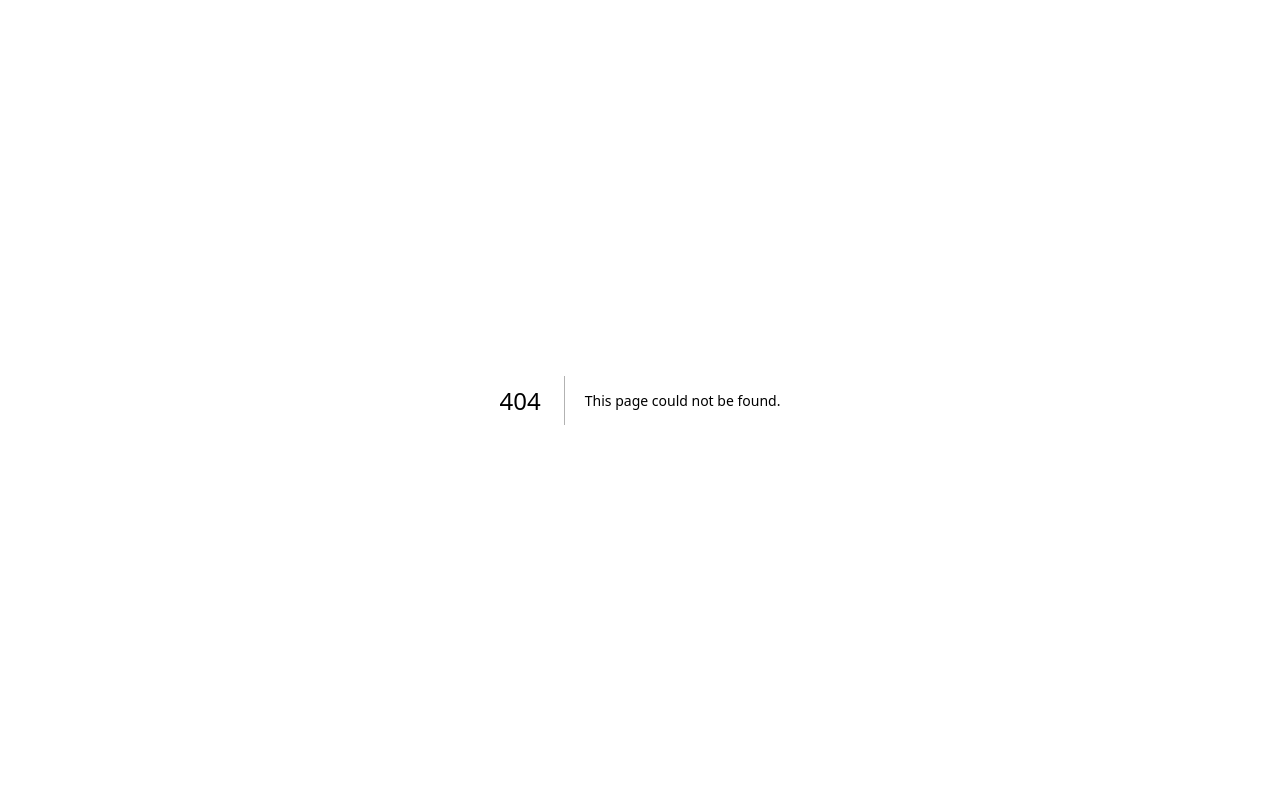
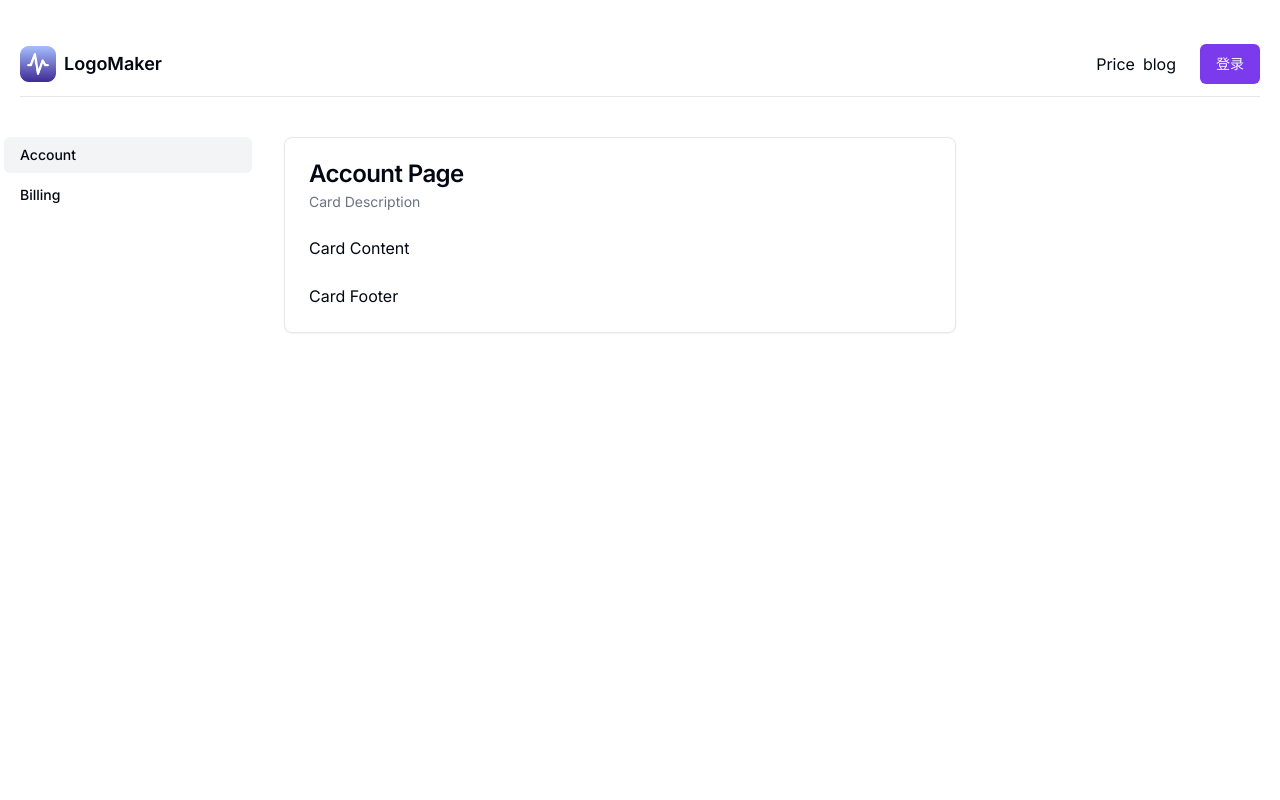
Before and after one commit to tonyljx/logo-maker, a Next.js app: page /settings/account in a window 1280 px wide. Before the commit this address had no page. Shown: the top 800 px of the page. Built offline with nearby package versions, Linux system fonts and the light colour scheme; no server answers.

Commit message:
feature: add settings page & shout out to shadcn

```diff
--- a/package.json
+++ b/package.json
@@ -15,6 +15,7 @@
     "@radix-ui/react-avatar": "^1.0.4",
     "@radix-ui/react-dialog": "^1.0.5",
     "@radix-ui/react-dropdown-menu": "^2.0.6",
+    "@radix-ui/react-separator": "^1.0.3",
     "@radix-ui/react-slot": "^1.0.2",
     "class-variance-authority": "^0.7.0",
     "clsx": "^2.1.0",
--- a/src/app/(default)/layout.tsx
+++ b/src/app/(default)/layout.tsx
@@ -13,7 +13,7 @@
       <AppContextProvider>
         {/* Include shared UI here e.g. a header or sidebar */}
 
-        {children}
+        <div className="py-3">{children}</div>
         <Footer />
 
         {/* <script src="https://app.lemonsqueezy.com/js/lemon.js" defer></script> */}
--- a/src/app/(default)/page.tsx
+++ b/src/app/(default)/page.tsx
@@ -5,7 +5,7 @@
 
 export default function Home() {
   return (
-    <main className="container flex flex-col gap-6 py-5">
+    <main className="container flex flex-col gap-6 ">
       {/* flex min-h-screen flex-col items-center justify-between p-24 */}
       <Header />
       <h2 className="mt-16 text-center text-2xl font-semibold md:text-3xl">
--- /dev/null
+++ b/src/app/(default)/settings/account/page.tsx
@@ -0,0 +1,30 @@
+import React from "react";
+import {
+  Card,
+  CardContent,
+  CardDescription,
+  CardFooter,
+  CardHeader,
+  CardTitle,
+} from "@/components/ui/card";
+
+type Props = {};
+
+export default function AccountPage({}: Props) {
+  return (
+    <div>
+      <Card>
+        <CardHeader>
+          <CardTitle>Account Page</CardTitle>
+          <CardDescription>Card Description</CardDescription>
+        </CardHeader>
+        <CardContent>
+          <p>Card Content</p>
+        </CardContent>
+        <CardFooter>
+          <p>Card Footer</p>
+        </CardFooter>
+      </Card>
+    </div>
+  );
+}
--- /dev/null
+++ b/src/app/(default)/settings/billing/page.tsx
@@ -0,0 +1,30 @@
+import React from "react";
+
+type Props = {};
+import {
+  Card,
+  CardContent,
+  CardDescription,
+  CardFooter,
+  CardHeader,
+  CardTitle,
+} from "@/components/ui/card";
+
+export default function BillingPage({}: Props) {
+  return (
+    <div>
+      <Card>
+        <CardHeader>
+          <CardTitle>Billing Page</CardTitle>
+          <CardDescription>Card Description</CardDescription>
+        </CardHeader>
+        <CardContent>
+          <p>Card Content</p>
+        </CardContent>
+        <CardFooter>
+          <p>Card Footer</p>
+        </CardFooter>
+      </Card>
+    </div>
+  );
+}
--- /dev/null
+++ b/src/app/(default)/settings/layout.tsx
@@ -0,0 +1,40 @@
+import SidebarNav from "@/app/_components/sidebar-nav";
+import Header from "@/components/common/header";
+import { Separator } from "@/components/ui/separator";
+import { Metadata } from "next";
+import React from "react";
+
+export const metadata: Metadata = {
+  title: "Settings",
+  description: "Personal Settings",
+};
+
+type Props = {
+  children: React.ReactNode;
+};
+
+const sidebarNavItems = [
+  {
+    title: "Account",
+    href: "/settings/account",
+  },
+  {
+    title: "Billing",
+    href: "/settings/billing",
+  },
+];
+
+export default function SettingLayout({ children }: Props) {
+  return (
+    <div className="spcae-y-6 container h-screen p-5 pb-16">
+      <Header />
+
+      <div className="mt-10 flex flex-col space-y-8 lg:flex-row lg:space-x-12 lg:space-y-0">
+        <aside className="-mx-4 lg:w-1/5">
+          <SidebarNav items={sidebarNavItems} />
+        </aside>
+        <div className="flex-1 lg:max-w-2xl">{children}</div>
+      </div>
+    </div>
+  );
+}
--- /dev/null
+++ b/src/app/(default)/settings/page.tsx
@@ -0,0 +1,18 @@
+import { Separator } from "@/components/ui/separator";
+import React from "react";
+
+type Props = {};
+
+export default function Settings({}: Props) {
+  return (
+    <div>
+      <div className="space-y-0.5">
+        <h2 className="text-2xl font-bold tracking-tight">Settings</h2>
+        <p className="text-muted-foreground">
+          Manage your account settings and billing
+        </p>
+      </div>
+      {/* <Separator className="my-6" /> */}
+    </div>
+  );
+}
--- /dev/null
+++ b/src/app/_components/sidebar-nav.tsx
@@ -0,0 +1,82 @@
+"use client";
+import { cn } from "@/lib/utils";
+import Link from "next/link";
+import { usePathname } from "next/navigation";
+import React from "react";
+import { cva, type VariantProps } from "class-variance-authority";
+
+// https://github.com/shadcn-ui/ui/blob/main/apps/www/app/examples/forms/components/sidebar-nav.tsx
+interface SidebarNavProps extends React.HTMLAttributes<HTMLElement> {
+  items: {
+    href: string;
+    title: string;
+  }[];
+}
+
+const buttonVariants = cva(
+  "inline-flex items-center justify-center whitespace-nowrap rounded-md text-sm font-medium transition-colors focus-visible:outline-none focus-visible:ring-1 focus-visible:ring-ring disabled:pointer-events-none disabled:opacity-50",
+  {
+    variants: {
+      variant: {
+        default:
+          "bg-primary text-primary-foreground shadow hover:bg-primary/90",
+        destructive:
+          "bg-destructive text-destructive-foreground shadow-sm hover:bg-destructive/90",
+        outline:
+          "border border-input bg-background shadow-sm hover:bg-accent hover:text-accent-foreground",
+        secondary:
+          "bg-secondary text-secondary-foreground shadow-sm hover:bg-secondary/80",
+        ghost: "hover:bg-accent hover:text-accent-foreground",
+        link: "text-primary underline-offset-4 hover:underline",
+      },
+      size: {
+        default: "h-9 px-4 py-2",
+        sm: "h-8 rounded-md px-3 text-xs",
+        lg: "h-10 rounded-md px-8",
+        icon: "h-9 w-9",
+      },
+    },
+    defaultVariants: {
+      variant: "default",
+      size: "default",
+    },
+  },
+);
+
+console.log(buttonVariants({ variant: "ghost" }));
+
+const buttonClass =
+  " h-9 px-4 py-2 inline-flex items-center justify-center whitespace-nowrap rounded-md text-sm  transition-colors focus-visible:outline-none focus-visible:ring-1 focus-visible:ring-ring disabled:pointer-events-none disabled:opacity-50";
+// font-medium
+
+export default function SidebarNav({
+  items,
+  className,
+  ...props
+}: SidebarNavProps) {
+  const pathname = usePathname();
+
+  return (
+    <nav
+      className={cn("flex space-x-2 lg:flex-col lg:space-x-0 lg:space-y-1")}
+      {...props}
+    >
+      {items.map((item) => (
+        <Link
+          key={item.href}
+          href={item.href}
+          className={cn(
+            // "justify-start font-medium hover:bg-accent hover:text-accent-foreground",
+            buttonVariants({ variant: "ghost" }),
+            pathname === item.href
+              ? "bg-muted hover:bg-muted"
+              : "hover:bg-transparent hover:underline",
+            "md:text-md justify-start",
+          )}
+        >
+          {item.title}
+        </Link>
+      ))}
+    </nav>
+  );
+}
--- a/src/components/common/header.tsx
+++ b/src/components/common/header.tsx
@@ -11,7 +11,7 @@
   DropdownMenuTrigger,
 } from "@/components/ui/dropdown-menu";
 import { Avatar, AvatarFallback, AvatarImage } from "@/components/ui/avatar";
-import { LogOut } from "lucide-react";
+import { LogOut, PersonStandingIcon, Settings } from "lucide-react";
 import { useRouter } from "next/navigation";
 import { SignOutButton } from "@clerk/nextjs";
 import { AppContext } from "@/contexts/AppContext";
@@ -81,7 +81,13 @@
                   Log out
                 </DropdownMenuItem> */}
                 <DropdownMenuItem>
-                  Hi
+                  <Link
+                    className="flex items-center gap-2 p-1"
+                    href="/settings"
+                  >
+                    <Settings className=" h-4 w-4" />
+                    Settings
+                  </Link>
                   {/* <SignOutButton /> */}
                 </DropdownMenuItem>
               </DropdownMenuContent>
--- /dev/null
+++ b/src/components/ui/card.tsx
@@ -0,0 +1,79 @@
+import * as React from "react"
+
+import { cn } from "@/lib/utils"
+
+const Card = React.forwardRef<
+  HTMLDivElement,
+  React.HTMLAttributes<HTMLDivElement>
+>(({ className, ...props }, ref) => (
+  <div
+    ref={ref}
+    className={cn(
+      "rounded-lg border bg-card text-card-foreground shadow-sm",
+      className
+    )}
+    {...props}
+  />
+))
+Card.displayName = "Card"
+
+const CardHeader = React.forwardRef<
+  HTMLDivElement,
+  React.HTMLAttributes<HTMLDivElement>
+>(({ className, ...props }, ref) => (
+  <div
+    ref={ref}
+    className={cn("flex flex-col space-y-1.5 p-6", className)}
+    {...props}
+  />
+))
+CardHeader.displayName = "CardHeader"
+
+const CardTitle = React.forwardRef<
+  HTMLParagraphElement,
+  React.HTMLAttributes<HTMLHeadingElement>
+>(({ className, ...props }, ref) => (
+  <h3
+    ref={ref}
+    className={cn(
+      "text-2xl font-semibold leading-none tracking-tight",
+      className
+    )}
+    {...props}
+  />
+))
+CardTitle.displayName = "CardTitle"
+
+const CardDescription = React.forwardRef<
+  HTMLParagraphElement,
+  React.HTMLAttributes<HTMLParagraphElement>
+>(({ className, ...props }, ref) => (
+  <p
+    ref={ref}
+    className={cn("text-sm text-muted-foreground", className)}
+    {...props}
+  />
+))
+CardDescription.displayName = "CardDescription"
+
+const CardContent = React.forwardRef<
+  HTMLDivElement,
+  React.HTMLAttributes<HTMLDivElement>
+>(({ className, ...props }, ref) => (
+  <div ref={ref} className={cn("p-6 pt-0", className)} {...props} />
+))
+CardContent.displayName = "CardContent"
+
+const CardFooter = React.forwardRef<
+  HTMLDivElement,
+  React.HTMLAttributes<HTMLDivElement>
+>(({ className, ...props }, ref) => (
+  <div
+    ref={ref}
+    className={cn("flex items-center p-6 pt-0", className)}
+    {...props}
+  />
+))
+CardFooter.displayName = "CardFooter"
+
+export { Card, CardHeader, CardFooter, CardTitle, CardDescription, CardContent }
--- /dev/null
+++ b/src/components/ui/separator.tsx
@@ -0,0 +1,31 @@
+"use client"
+
+import * as React from "react"
+import * as SeparatorPrimitive from "@radix-ui/react-separator"
+
+import { cn } from "@/lib/utils"
+
+const Separator = React.forwardRef<
+  React.ElementRef<typeof SeparatorPrimitive.Root>,
+  React.ComponentPropsWithoutRef<typeof SeparatorPrimitive.Root>
+>(
+  (
+    { className, orientation = "horizontal", decorative = true, ...props },
+    ref
+  ) => (
+    <SeparatorPrimitive.Root
+      ref={ref}
+      decorative={decorative}
+      orientation={orientation}
+      className={cn(
+        "shrink-0 bg-border",
+        orientation === "horizontal" ? "h-[1px] w-full" : "h-full w-[1px]",
+        className
+      )}
+      {...props}
+    />
+  )
+)
+Separator.displayName = SeparatorPrimitive.Root.displayName
+
+export { Separator }
```
Also changed, not shown: 1 other file (tests, documents, lock files or other folders).
